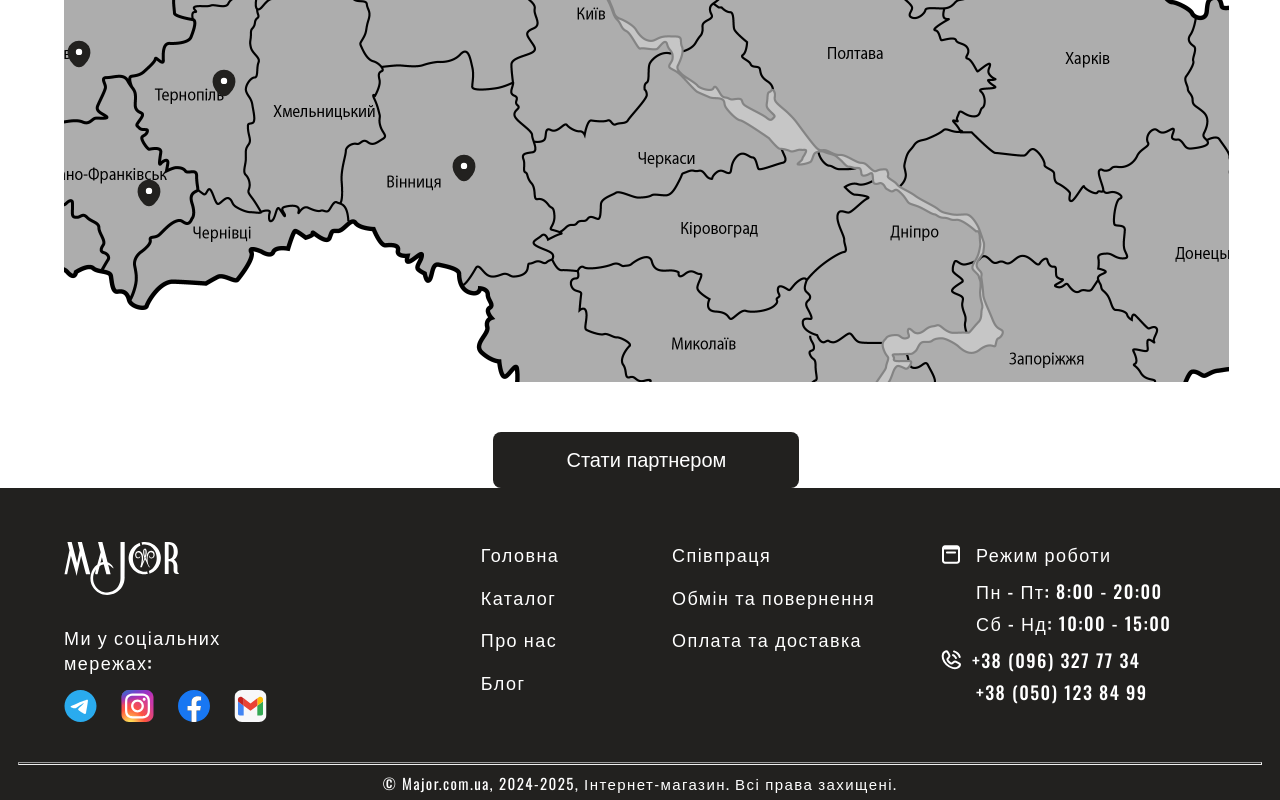
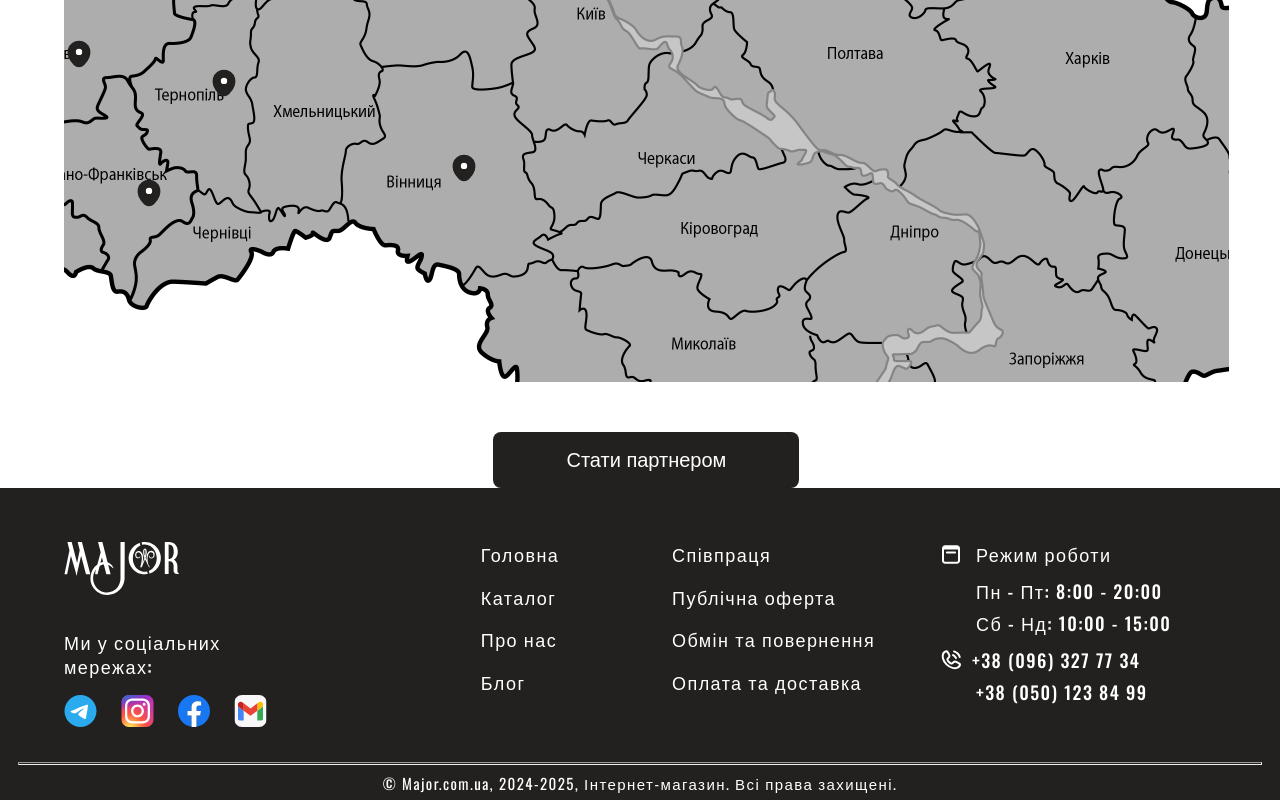
Before and after one commit to onlinestoreteam567/major, a React (Vite) app in the folder client/: page / in a window 1280 px wide. Shown: the part 3936-4736 px from the top of the page. Built offline with nearby package versions, Linux system fonts and the light colour scheme.

Commit message:
Add New List Item to Footer

```diff
--- a/client/public/locales/en/footer.json
+++ b/client/public/locales/en/footer.json
@@ -5,6 +5,7 @@
   "about": "About us",
   "blog": "Blog",
   "cooperation": "Cooperation",
+  "public offer": "Public offer",
   "exchange and return": "Exchange and return",
   "payment and delivery": "Payment and delivery",
   "working hours": "Working Hours",
--- a/client/public/locales/ua/footer.json
+++ b/client/public/locales/ua/footer.json
@@ -5,6 +5,7 @@
   "about": "Про нас",
   "blog": "Блог",
   "cooperation": "Співпраця",
+  "public offer": "Публічна оферта",
   "exchange and return": "Обмін та повернення",
   "payment and delivery": "Оплата та доставка",
   "working hours": "Режим роботи",
--- a/client/src/components/Footer/LeftSection.jsx
+++ b/client/src/components/Footer/LeftSection.jsx
@@ -5,13 +5,16 @@ import instagramIcon from '../../assets/svg/footer/instagram.svg';
 import facebookIcon from '../../assets/svg/footer/facebook.svg';
 import gmailIcon from '../../assets/svg/footer/gmail.svg';
 import { useTranslation } from 'react-i18next';
+import { Link } from 'react-router-dom';
 
 const LeftSection = () => {
   const { t } = useTranslation();
 
   return (
     <section className={cl.logoAndSocialsSection}>
-      <img src={logoIcon} alt={t('logo alt', { ns: 'footer' })} />
+      <Link to="/">
+        <img src={logoIcon} alt={t('logo alt', { ns: 'footer' })} />
+      </Link>
       <section>
         <p>{t('socials', { ns: 'footer' })}</p>
         <ul>
--- a/client/src/components/Footer/Navigation.jsx
+++ b/client/src/components/Footer/Navigation.jsx
@@ -29,6 +29,9 @@ const Navigation = () => {
             <Link to="cooperation">{t('cooperation', { ns: 'footer' })}</Link>
           </li>
           <li>
+            <a href="">{t('public offer', { ns: 'footer' })}</a>
+          </li>
+          <li>
             <a href="">{t('exchange and return', { ns: 'footer' })}</a>
           </li>
           <li>
```
